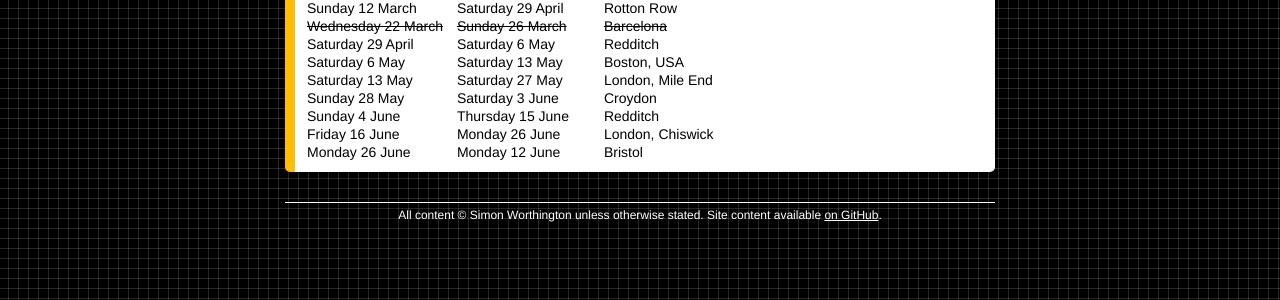
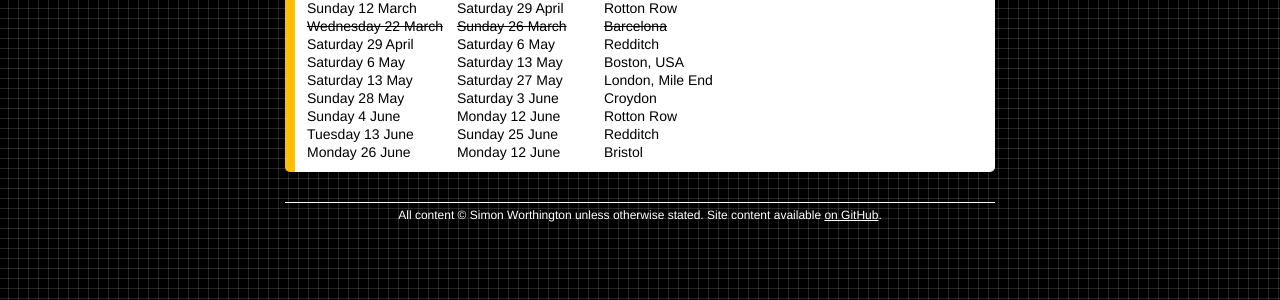
Before and after one commit to simonwo/simonwo.net, a Jekyll site: the page built from _posts/2022-06-08-travel-schedule.md, in a window 1280 px wide. Shown: the part 570-870 px from the top of the page. Built offline with Jekyll 4.4.1, drawn with Linux system fonts in a browser that asks for light colours; comment, search, counter and statistics services are not loaded.

Commit message:
Remove Chiswick.

```diff
--- a/_data/nomads.yml
+++ b/_data/nomads.yml
@@ -62,11 +62,11 @@
   end: 2023-06-03
   location: Croydon
 - start: 2023-06-04
-  end: 2023-06-15
+  end: 2023-06-12
+  location: Rotton Row
+- start: 2023-06-13
+  end: 2023-06-25
   location: Redditch
-- start: 2023-06-16
-  end: 2023-06-26
-  location: London, Chiswick
 - start: 2023-06-26
   end: 2023-06-12
   location: Bristol
```
